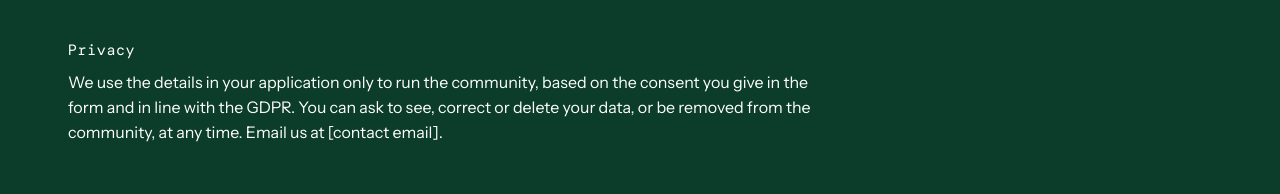
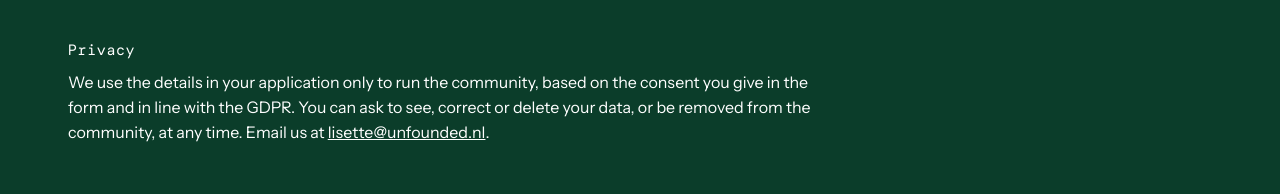
Before and after one commit to Lisette-Upstream/founder-golf-club, a plain HTML site: page how/index.html in a window 1280 px wide. Shown: the part 1085-1279 px from the top of the page. Drawn offline with Linux system fonts and the light colour scheme.

Commit message:
Add contact email to the privacy note
Co-Authored-By: Claude Opus 5.5 <noreply@anthropic.com>
Claude-Session: https://claude.ai/code/session_01Aq6HfQb78q7Tvs4fH3VBfE

```diff
--- a/how/index.html
+++ b/how/index.html
@@ -52,7 +52,7 @@
         </ul>
         <p class="rules-note">The organisers can remove a member for breaking these rules.</p>
         <h3 id="privacy">Privacy</h3>
-        <p class="privacy">We use the details in your application only to run the community, based on the consent you give in the form and in line with the GDPR. You can ask to see, correct or delete your data, or be removed from the community, at any time. Email us at [contact email].</p>
+        <p class="privacy">We use the details in your application only to run the community, based on the consent you give in the form and in line with the GDPR. You can ask to see, correct or delete your data, or be removed from the community, at any time. Email us at <a href="mailto:lisette@unfounded.nl">lisette@unfounded.nl</a>.</p>
       </div>
     </section>
 
```
